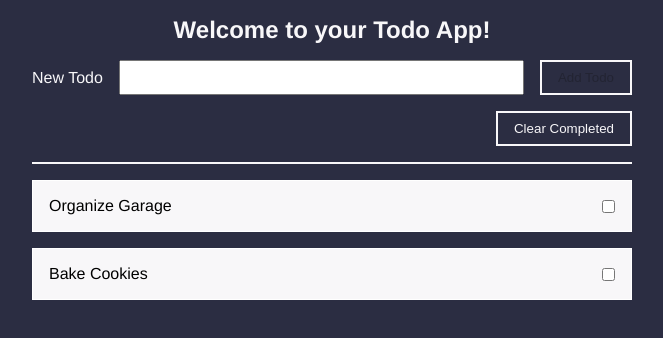
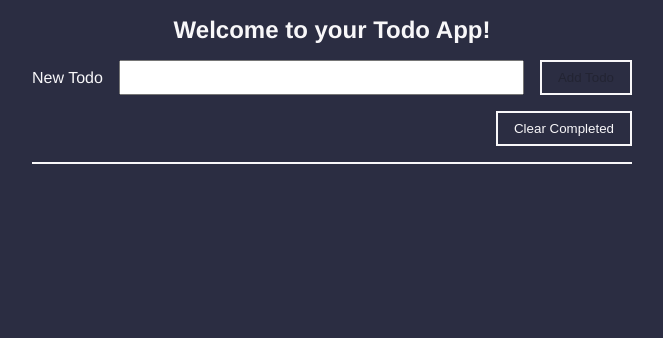
Before and after one commit to bloominstituteoftechnology/web-module-project-class-components, a React (Create React App) app: page / in a window 1280 px wide. Shown: the top 338 px of the page, without its empty margins (308-971 px from the left). Built offline with nearby package versions, Linux system fonts and the light colour scheme; the HTML template or start-up script is replaced by a standard one.

Commit message:
add localStorage persistence

```diff
--- a/src/App.js
+++ b/src/App.js
@@ -5,6 +5,8 @@ import GlobalStyle from './components/styled.global'
 
 import TodoForm from './components/TodoForm'
 import TodoList from './components/TodoList'
+
+const updateStoredTodos = (todos) => window.localStorage.setItem('todos', JSON.stringify(todos))
 
 class App extends React.Component {
   // you will need a place to store your state in this component.
@@ -14,20 +16,19 @@ class App extends React.Component {
     super()
 
     this.state = {
-      todos: [
-        {
-          task: 'Organize Garage',
-          id: 1528817077286,
-          completed: false
-        },
-        {
-          task: 'Bake Cookies',
-          id: 1528817084358,
-          completed: false
-        }
-      ],
+      todos: [],
       newTodo: ''
     }
+  }
+
+  componentDidMount() {
+    let savedTodos = window.localStorage.getItem('todos')
+    if (!savedTodos) return
+
+    savedTodos = JSON.parse(savedTodos)
+    this.setState({
+      todos: savedTodos
+    })
   }
 
   onChange = (evt) => {
@@ -48,10 +49,12 @@ class App extends React.Component {
       completed: false
     }
 
+    const todos = [...this.state.todos, newTodo]
+
     this.setState({
       newTodo: '',
-      todos: [...this.state.todos, newTodo]
-    })
+      todos
+    }, () => updateStoredTodos(todos))
   }
 
   toggleCompleted = (todoId) => {
@@ -65,12 +68,12 @@ class App extends React.Component {
       return todo
     })
 
-    this.setState({ todos })
+    this.setState({ todos }, () => updateStoredTodos(todos))
   }
 
   clearCompleted = (evt) => {
     const todos = this.state.todos.filter(todo => !todo.completed)
-    this.setState({ todos })
+    this.setState({ todos }, () => updateStoredTodos(todos))
   }
 
   render() {
```
